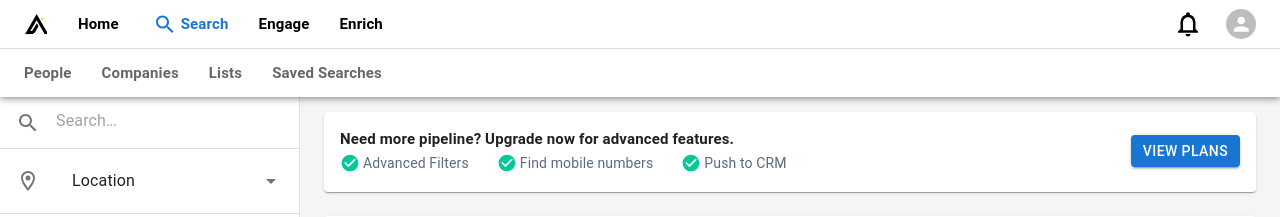
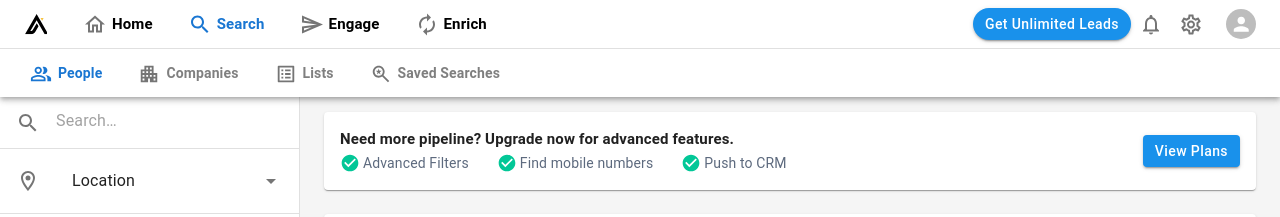
Before and after one commit to ShaheerRehman/apollo-clone-frontend, a React (Create React App) app: page / in a window 1280 px wide. Shown: the top 217 px of the page. Built offline with nearby package versions, Linux system fonts and the light colour scheme; no server answers.

Commit message:
improved

```diff
--- a/src/components/Chart.js
+++ b/src/components/Chart.js
@@ -76,10 +76,12 @@
           </Box>
         </Box>
         <Button
-          color="primary"
+          style={{ textTransform: "none", backgroundColor: "#1991EB" }}
           sx={{
             width: "auto",
-            height: "32px",
+            height: "auto",
+            minHeight: "32px",
+
             backgroundColor: "primary.main",
             borderRadius: "4px",
             padding: "0px 12px",
--- a/src/components/Dashboard.js
+++ b/src/components/Dashboard.js
@@ -4,29 +4,37 @@
 import MuiDrawer from "@mui/material/Drawer";
 import LocationOnOutlinedIcon from "@mui/icons-material/LocationOnOutlined";
 import ListItemButton from "@mui/material/ListItemButton";
+import SavedSearchOutlinedIcon from "@mui/icons-material/SavedSearchOutlined";
+import HomeOutlinedIcon from "@mui/icons-material/HomeOutlined";
 import ListItemIcon from "@mui/material/ListItemIcon";
+import ListAltOutlinedIcon from "@mui/icons-material/ListAltOutlined";
+import AutorenewOutlinedIcon from "@mui/icons-material/AutorenewOutlined";
 import ListItemText from "@mui/material/ListItemText";
 import ArrowDropDownIcon from "@mui/icons-material/ArrowDropDown";
 import SearchIcon from "@mui/icons-material/Search";
 import Search from "./Search";
 import Box from "@mui/material/Box";
+import SendOutlinedIcon from "@mui/icons-material/SendOutlined";
 import MuiAppBar from "@mui/material/AppBar";
 import Toolbar from "@mui/material/Toolbar";
 import List from "@mui/material/List";
 import Typography from "@mui/material/Typography";
 import Divider from "@mui/material/Divider";
 import IconButton from "@mui/material/IconButton";
+import PeopleAltOutlinedIcon from "@mui/icons-material/PeopleAltOutlined";
 import Badge from "@mui/material/Badge";
 import Container from "@mui/material/Container";
 import Grid from "@mui/material/Grid";
 import Paper from "@mui/material/Paper";
+import ApartmentOutlinedIcon from "@mui/icons-material/ApartmentOutlined";
 import Link from "@mui/material/Link";
 // import { secondaryListItems } from "./ListItems";
 import Chart from "./Chart";
 import Orders from "./Orders";
 import index from "../assets/images/index.svg";
-import { alpha, Avatar, InputBase } from "@mui/material";
+import { alpha, Avatar, Button, InputBase } from "@mui/material";
 import NotificationsNoneOutlinedIcon from "@mui/icons-material/NotificationsNoneOutlined";
+import SettingsOutlinedIcon from "@mui/icons-material/SettingsOutlined";
 import { useNavigate } from "react-router-dom";
 
 function Copyright(props) {
@@ -79,14 +87,16 @@
   marginLeft: "30px",
   fontSize: "15px",
   fontWeight: "bold",
+  cursor: "pointer",
 });
 
 const BottomNavItem = styled(Typography)(({ theme }) => ({
   marginRight: "30px",
   // color: "black" + "00",
-  color: alpha(theme.palette.common.black, 0.6),
-  fontSize: "15px",
+  color: alpha(theme.palette.common.black, 0.5),
+  fontSize: "14px",
   fontWeight: "bold",
+  cursor: "pointer",
 }));
 
 const SearchDiv = styled("div")(({ theme }) => ({
@@ -156,10 +166,10 @@
             />
             <Box sx={{ flexGrow: 1 }}>
               <Box sx={{ display: "flex" }}>
-                <NavItem
-                  style={{ cursor: "pointer" }}
-                  onClick={() => navigate("/")}
-                >
+                <NavItem onClick={() => navigate("/")}>
+                  <IconButton sx={{ height: 5, width: 34 }}>
+                    <HomeOutlinedIcon sx={{ height: 25 }} />
+                  </IconButton>
                   Home
                 </NavItem>
                 <NavItem
@@ -169,20 +179,48 @@
                     color: "primary.main",
                   }}
                 >
-                  <IconButton sx={{ height: 5, width: 32 }}>
+                  <IconButton sx={{ height: 5, width: 34 }}>
                     <SearchIcon sx={{ height: 25, color: "primary.main" }} />
                   </IconButton>
                   Search
                 </NavItem>
-                <NavItem>Engage</NavItem>
-                <NavItem>Enrich</NavItem>
+                <NavItem>
+                  <IconButton sx={{ height: 5, width: 34 }}>
+                    <SendOutlinedIcon sx={{ height: 25 }} />
+                  </IconButton>
+                  Engage
+                </NavItem>
+                <NavItem>
+                  <IconButton sx={{ height: 5, width: 34 }}>
+                    <AutorenewOutlinedIcon sx={{ height: 25 }} />
+                  </IconButton>
+                  Enrich
+                </NavItem>
               </Box>
             </Box>
-
-            <IconButton color="inherit">
-              <NotificationsNoneOutlinedIcon
-                sx={{ height: "30px", width: "30px" }}
-              />
+            <Button
+              style={{ textTransform: "none", backgroundColor: "#1991EB" }}
+              variant="contained"
+              sx={{
+                width: "auto",
+                height: "auto",
+                minHeight: "32px",
+                backgroundColor: "primary.main",
+                borderRadius: 4,
+                padding: "0px 12px",
+                display: "flex",
+                alignItems: "center",
+                justifyContent: "center",
+                fontSize: "14px",
+              }}
+            >
+              Get Unlimited Leads
+            </Button>
+            <IconButton>
+              <NotificationsNoneOutlinedIcon sx={{ height: 25 }} />
+            </IconButton>
+            <IconButton>
+              <SettingsOutlinedIcon sx={{ height: 25 }} />
             </IconButton>
             <Avatar
               sx={{ ml: "15px", height: "30px", width: "30px" }}
@@ -200,10 +238,38 @@
           >
             <Box sx={{ flexGrow: 1 }}>
               <Box sx={{ display: "flex" }}>
-                <BottomNavItem>People</BottomNavItem>
-                <BottomNavItem>Companies</BottomNavItem>
-                <BottomNavItem>Lists</BottomNavItem>
-                <BottomNavItem>Saved Searches</BottomNavItem>
+                <BottomNavItem
+                  sx={{
+                    // display: "flex",
+                    // justifyContent: "center",
+                    color: "primary.main",
+                  }}
+                >
+                  <IconButton sx={{ height: 5, width: 34 }}>
+                    <PeopleAltOutlinedIcon
+                      sx={{ height: 22, color: "primary.main" }}
+                    />
+                  </IconButton>
+                  People
+                </BottomNavItem>
+                <BottomNavItem>
+                  <IconButton sx={{ height: 5, width: 34 }}>
+                    <ApartmentOutlinedIcon sx={{ height: 22 }} />
+                  </IconButton>
+                  Companies
+                </BottomNavItem>
+                <BottomNavItem>
+                  <IconButton sx={{ height: 5, width: 34 }}>
+                    <ListAltOutlinedIcon sx={{ height: 22 }} />
+                  </IconButton>
+                  Lists
+                </BottomNavItem>
+                <BottomNavItem>
+                  <IconButton sx={{ height: 5, width: 34 }}>
+                    <SavedSearchOutlinedIcon sx={{ height: 22 }} />
+                  </IconButton>
+                  Saved Searches
+                </BottomNavItem>
               </Box>
             </Box>
           </Toolbar>
@@ -293,7 +359,8 @@
                     p: 2,
                     display: "flex",
                     flexDirection: "column",
-                    height: 80,
+                    height: "auto",
+                    // height: 80,
                   }}
                 >
                   <Chart />
--- a/src/index.js
+++ b/src/index.js
@@ -12,6 +12,11 @@
     },
     secondary: {
       main: "#111827",
+    },
+  },
+  typography: {
+    button: {
+      textTransform: "none",
     },
   },
 });
```
